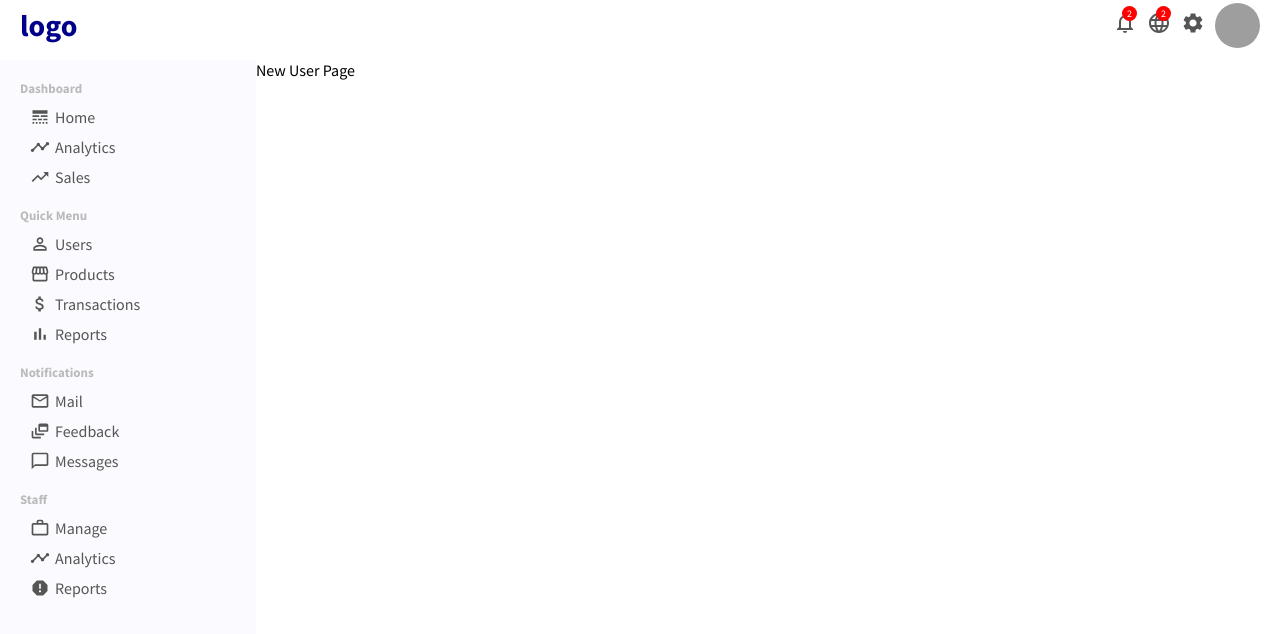
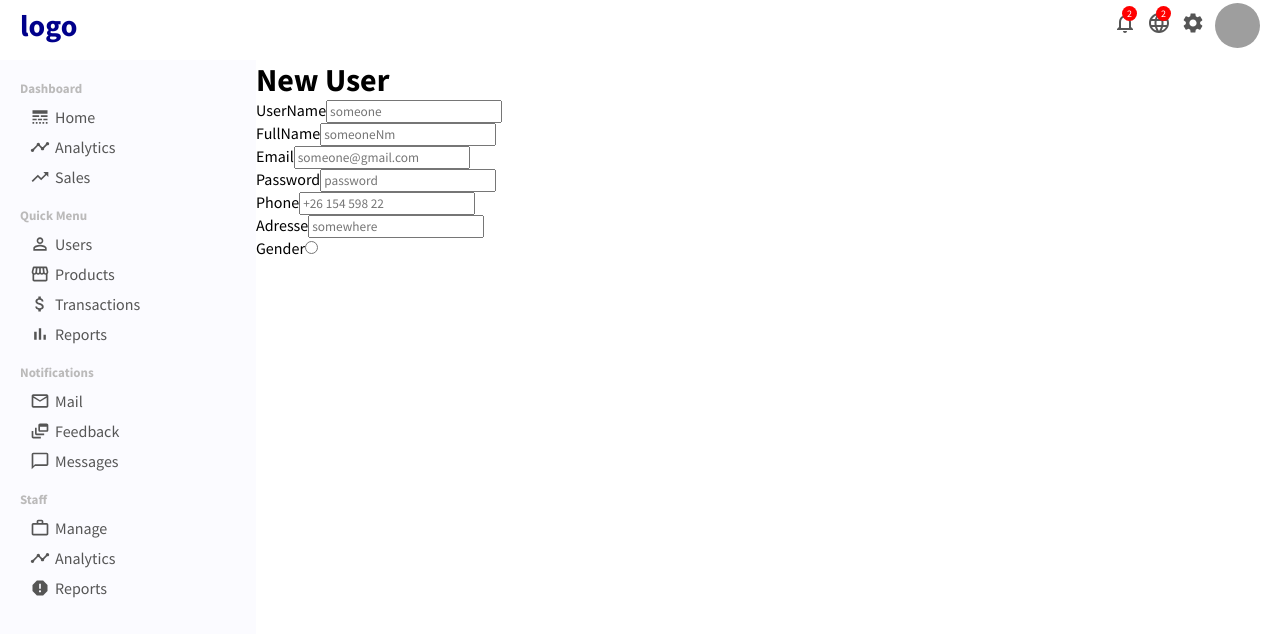
Before and after one commit to ahmed-bs/reactproj, a React (Create React App) app in the folder reactproject/: page /newUser in a window 1280 px wide. Shown: the top 634 px of the page. Built offline with nearby package versions, Linux system fonts and the light colour scheme; grey boxes are pictures that could not be loaded.

Commit message:
next time

```diff
--- a/reactproject/src/pages/newPage/NewUser.jsx
+++ b/reactproject/src/pages/newPage/NewUser.jsx
@@ -3,7 +3,39 @@ import "./newUser.css"
 export default function NewUser() {
     return (
         <div className="newUser">
-           New User Page
+           <h1 className="newUserTitle">
+               New User
+           </h1>
+           <form  className="newUserForm">
+               <div className="newUserItem">
+                   <label >UserName</label>
+                   <input type="text" placeholder="someone"/>
+               </div>
+               <div className="newUserItem">
+                   <label >FullName</label>
+                   <input type="text" placeholder="someoneNm"/>
+               </div>
+               <div className="newUserItem">
+                   <label >Email</label>
+                   <input type="text" placeholder="someone@gmail.com"/>
+               </div>
+               <div className="newUserItem">
+                   <label >Password</label>
+                   <input type="text" placeholder="password"/>
+               </div>
+               <div className="newUserItem">
+                   <label >Phone</label>
+                   <input type="text" placeholder="+26 154 598 22"/>
+               </div>
+               <div className="newUserItem">
+                   <label >Adresse</label>
+                   <input type="text" placeholder="somewhere"/>
+               </div>
+               <div className="newUserItem">
+                   <label >Gender</label>
+                   <input type="radio" name="male" id="male" value="male"/>
+               </div>
+           </form>
         </div>
     )
 }
```
